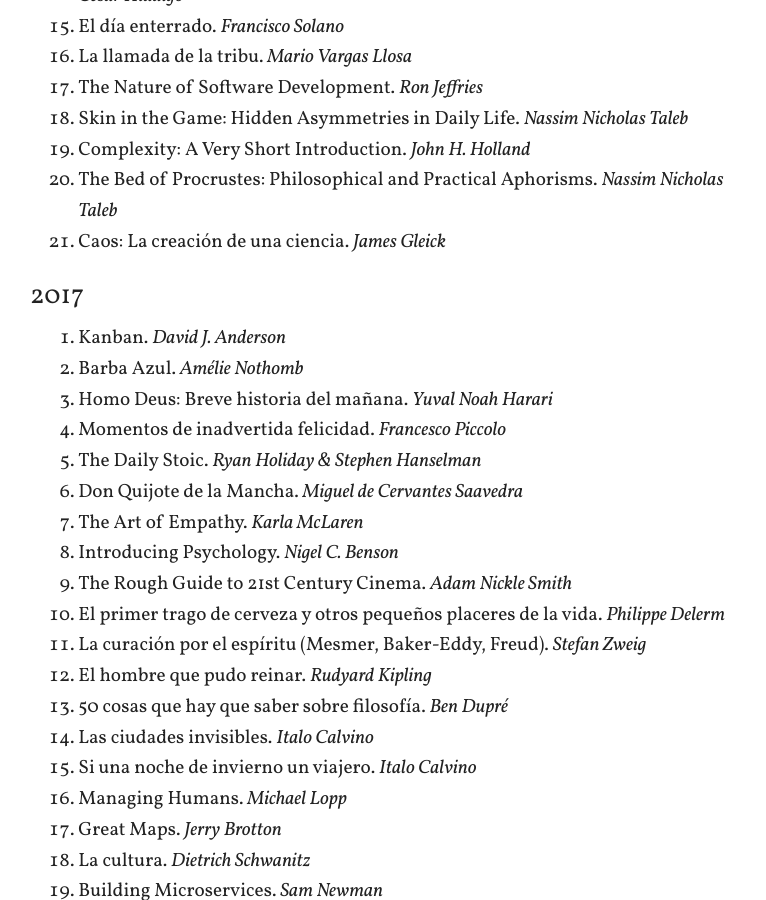
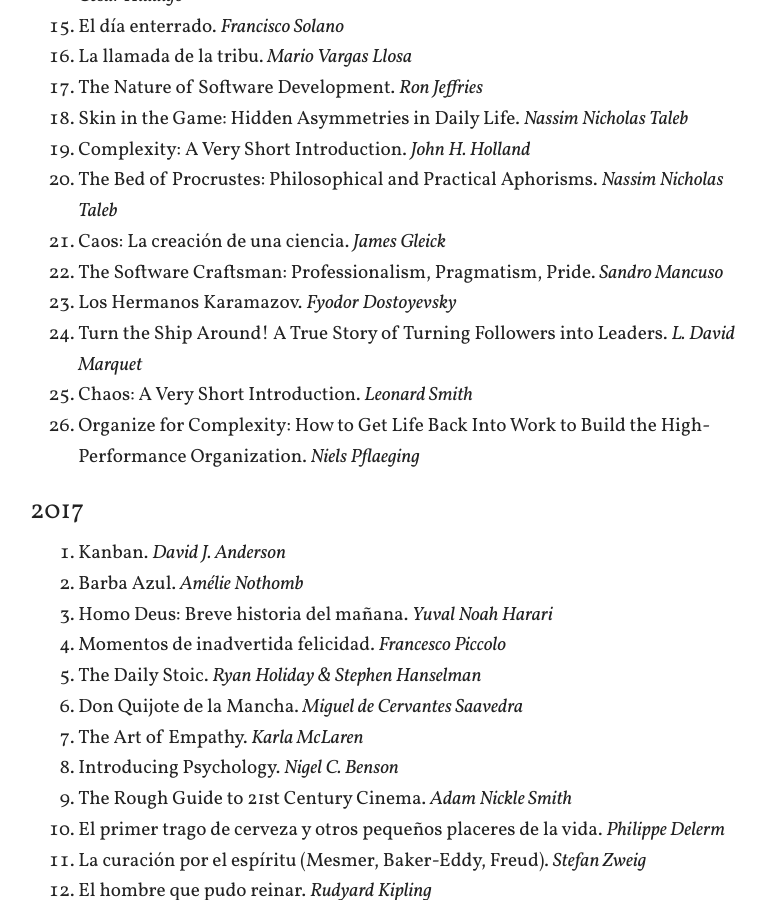
Before and after one commit to arturoherrero/arturoherrero.com, a Jekyll site: the page built from books.md, in a window 1280 px wide and 900 px high, scrolled down 859 px. Shown: the whole window, without its empty margins (250-1016 px from the left). Built offline with Jekyll 4.4.1, drawn with Linux system fonts in a browser that asks for light colours.

Commit message:
Update book list

```diff
--- a/books.md
+++ b/books.md
@@ -30,6 +30,11 @@
 19. Complexity: A Very Short Introduction. *John H. Holland*
 20. The Bed of Procrustes: Philosophical and Practical Aphorisms. *Nassim Nicholas Taleb*
 21. Caos: La creación de una ciencia. *James Gleick*
+22. The Software Craftsman: Professionalism, Pragmatism, Pride. *Sandro Mancuso*
+23. Los Hermanos Karamazov. *Fyodor Dostoyevsky*
+24. Turn the Ship Around! A True Story of Turning Followers into Leaders. *L. David Marquet*
+25. Chaos: A Very Short Introduction. *Leonard Smith*
+26. Organize for Complexity: How to Get Life Back Into Work to Build the High-Performance Organization. *Niels Pflaeging*
 
 
 ### 2017
```
